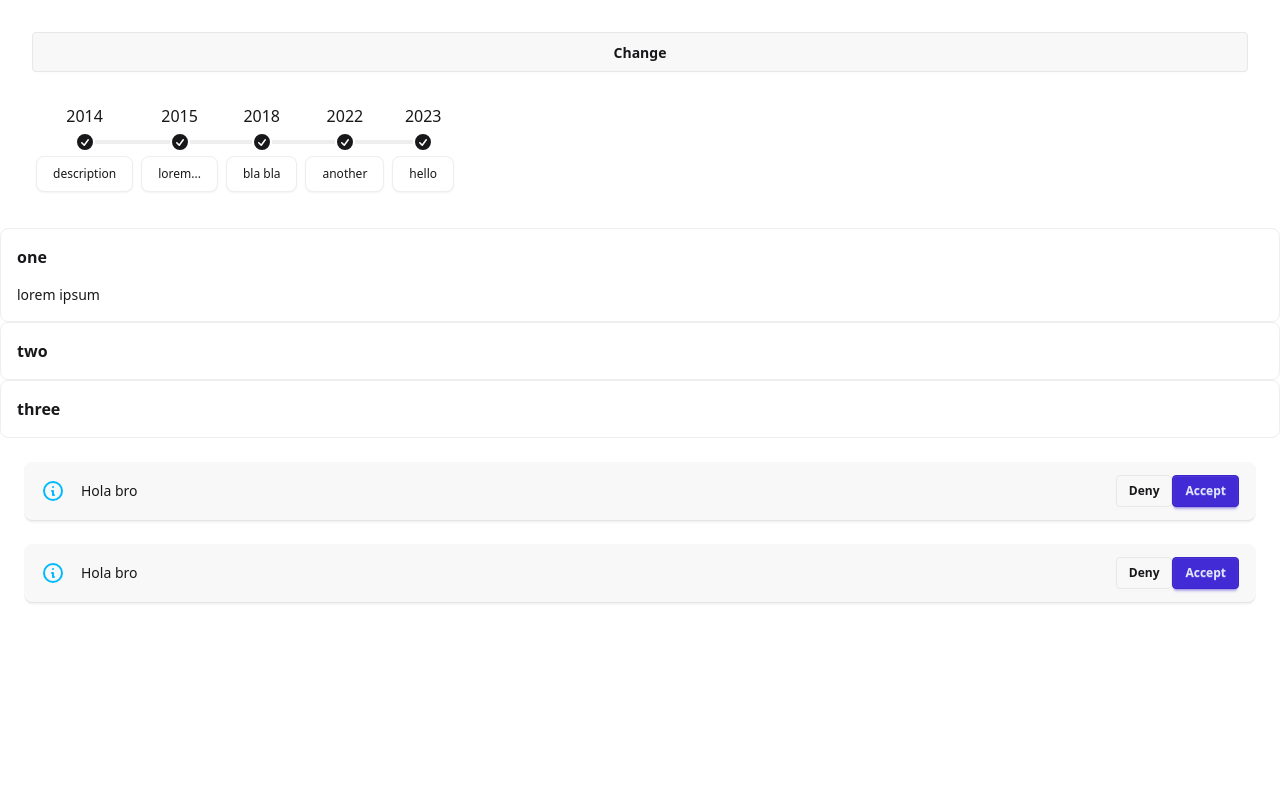
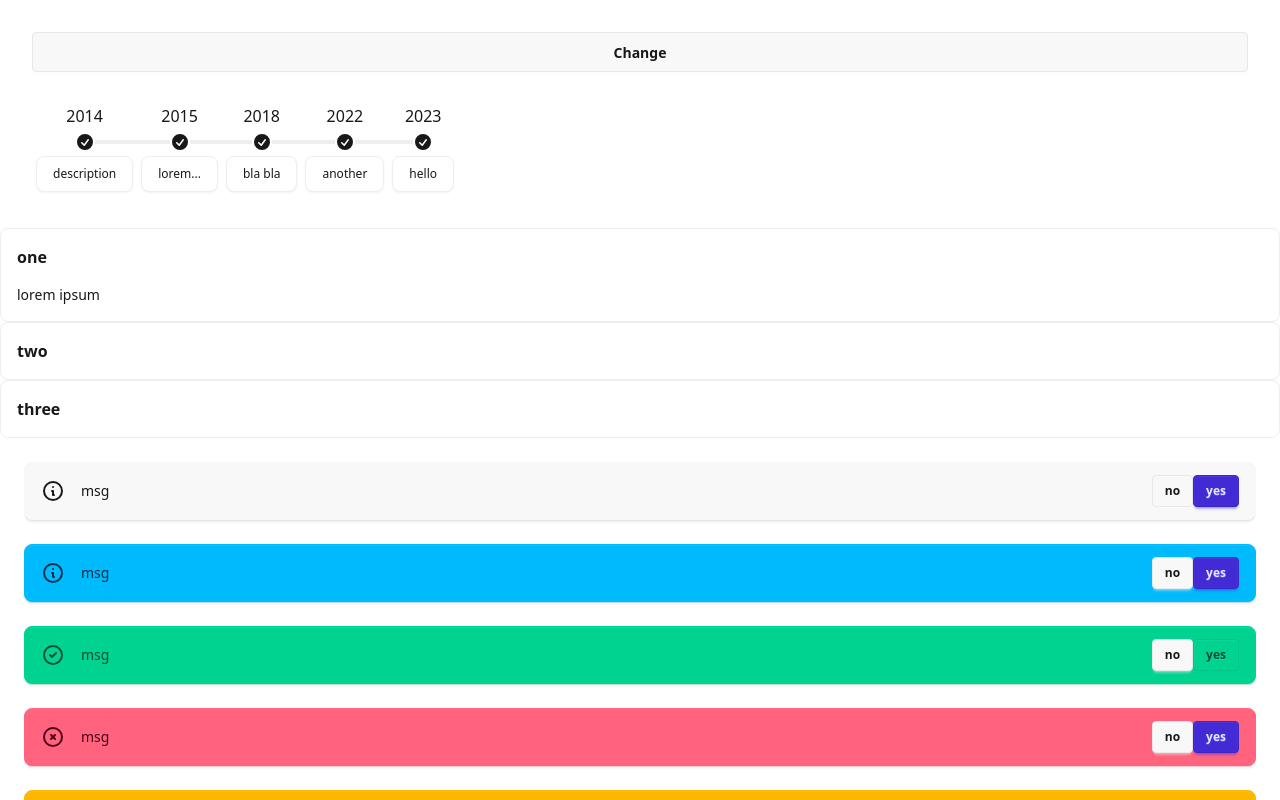
Before and after one commit to L3me05/angular-demo-1, an Angular app: page / in a window 1280 px wide. Shown: the top 800 px of the page. Built offline with nearby package versions, Linux system fonts and the light colour scheme.

Commit message:
fix: change logic on variant-icon components

```diff
--- a/src/app/app.ts
+++ b/src/app/app.ts
@@ -36,14 +36,30 @@ import {Alert} from './shared/components/alert';
 
 <!--        Alert-->
     <div class="flex flex-col p-6 gap-6">
+      <app-alert>msg</app-alert>
+      <app-alert variant="info">msg</app-alert>
+      <app-alert variant="success">msg</app-alert>
+      <app-alert variant="error">msg</app-alert>
       <app-alert
         (onCancel)="cancel()"
         (onConfirm)="approve()"
-      />
+        denyLabel="cancel"
+        acceptLabel="confirm"
+        variant="warning"
+      >
+        this is a message
+      </app-alert>
+
       <app-alert
         (onCancel)="cancel2()"
         (onConfirm)="approve2()"
-      />
+      >
+        <div class="flex flex-col gap-4">
+          <em>Hola </em>
+          <strong>bro</strong>
+          <input type="text" class="input input-bordered">
+        </div>
+      </app-alert>
     </div>
 
 
--- a/src/app/shared/components/alert.ts
+++ b/src/app/shared/components/alert.ts
@@ -1,17 +1,41 @@
-import {Component, EventEmitter, Output} from '@angular/core';
+import {Component, EventEmitter, Input, Output} from '@angular/core';
+import {NgClass} from '@angular/common';
+import {info} from 'sass';
+import {VariantIcon} from './variant-icon';
 
 @Component({
   selector: 'app-alert',
-  imports: [],
+  imports: [
+    NgClass,
+    VariantIcon
+  ],
   template: `
-    <div role="alert" class="alert alert-vertical sm:alert-horizontal">
-      <svg xmlns="http://www.w3.org/2000/svg" fill="none" viewBox="0 0 24 24" class="stroke-info h-6 w-6 shrink-0">
-        <path stroke-linecap="round" stroke-linejoin="round" stroke-width="2" d="M13 16h-1v-4h-1m1-4h.01M21 12a9 9 0 11-18 0 9 9 0 0118 0z"></path>
-      </svg>
-      <span>Hola bro</span>
+    <div
+      role="alert"
+      class="alert alert-vertical sm:alert-horizontal"
+      [ngClass]="{
+      'alert-info': variant === 'info',
+      'alert-success': variant === 'success',
+      'alert-error': variant === 'error',
+      'alert-warning': variant === 'warning'
+      }"
+    >
+      <app-variant-icon [variant]="variant" />
+      <div><ng-content /></div>
       <div>
-        <button class="btn btn-sm" (click)="onCancel.emit()">Deny</button>
-        <button class="btn btn-sm btn-primary" (click)="onConfirm.emit()">Accept</button>
+        <button class="btn btn-sm" (click)="onCancel.emit()">{{ denyLabel }}</button>
+        <button
+          class="btn btn-sm btn-primary"
+          (click)="onConfirm.emit()"
+          [ngClass]="{
+            'btn-info': variant === 'info',
+            'btn-success': variant === 'success',
+            'btn-error': variant === 'error',
+            'btn-warning': variant === 'warning'
+          }"
+        >
+          {{ acceptLabel }}
+        </button>
       </div>
     </div>
   `,
@@ -20,5 +44,9 @@ import {Component, EventEmitter, Output} from '@angular/core';
 export class Alert {
   @Output() onCancel = new EventEmitter()
   @Output() onConfirm = new EventEmitter()
+  @Input() denyLabel = 'no'
+  @Input() acceptLabel = 'yes'
+  @Input() variant: 'info' | 'success' | 'error' | 'warning' | undefined;
 
+  protected readonly info = info;
 }
--- /dev/null
+++ b/src/app/shared/components/variant-icon.ts
@@ -0,0 +1,55 @@
+import {Component, Input} from '@angular/core';
+
+@Component({
+  selector: 'app-variant-icon',
+  imports: [],
+  template: `
+<!--    @switch (variant) {-->
+<!--      @case ('info') {-->
+<!--        <svg xmlns="http://www.w3.org/2000/svg" fill="none" viewBox="0 0 24 24" class="h-6 w-6 shrink-0 stroke-current">-->
+<!--          <path stroke-linecap="round" stroke-linejoin="round" stroke-width="2" d="M13 16h-1v-4h-1m1-4h.01M21 12a9 9 0 11-18 0 9 9 0 0118 0z"></path>-->
+<!--        </svg>-->
+<!--      }-->
+<!--      @case ('success') {-->
+<!--        <svg xmlns="http://www.w3.org/2000/svg" class="h-6 w-6 shrink-0 stroke-current" fill="none" viewBox="0 0 24 24">-->
+<!--          <path stroke-linecap="round" stroke-linejoin="round" stroke-width="2" d="M9 12l2 2 4-4m6 2a9 9 0 11-18 0 9 9 0 0118 0z" />-->
+<!--        </svg>-->
+<!--      }-->
+<!--      @case ('error') {-->
+<!--        <svg xmlns="http://www.w3.org/2000/svg" class="h-6 w-6 shrink-0 stroke-current" fill="none" viewBox="0 0 24 24">-->
+<!--          <path stroke-linecap="round" stroke-linejoin="round" stroke-width="2" d="M10 14l2-2m0 0l2-2m-2 2l-2-2m2 2l2 2m7-2a9 9 0 11-18 0 9 9 0 0118 0z" />-->
+<!--        </svg>-->
+<!--      }-->
+<!--      @case ('warning') {-->
+<!--        <svg xmlns="http://www.w3.org/2000/svg" class="h-6 w-6 shrink-0 stroke-current" fill="none" viewBox="0 0 24 24">-->
+<!--          <path stroke-linecap="round" stroke-linejoin="round" stroke-width="2" d="M12 9v2m0 4h.01m-6.938 4h13.856c1.54 0 2.502-1.667 1.732-3L13.732 4c-.77-1.333-2.694-1.333-3.464 0L3.34 16c-.77 1.333.192 3 1.732 3z" />-->
+<!--        </svg>-->
+<!--      }-->
+<!--      @default {-->
+<!--        <svg xmlns="http://www.w3.org/2000/svg" fill="none" viewBox="0 0 24 24" class="h-6 w-6 shrink-0 stroke-current">-->
+<!--          <path stroke-linecap="round" stroke-linejoin="round" stroke-width="2" d="M13 16h-1v-4h-1m1-4h.01M21 12a9 9 0 11-18 0 9 9 0 0118 0z"></path>-->
+<!--        </svg>-->
+<!--      }-->
+<!--    }-->
+
+        <svg xmlns="http://www.w3.org/2000/svg" fill="none" viewBox="0 0 24 24" class="h-6 w-6 shrink-0 stroke-current">
+          <path stroke-linecap="round" stroke-linejoin="round" stroke-width="2"
+                [attr.d]="icons[variant || 'info']">
+          </path>
+        </svg>
+
+  `,
+  styles: ``
+})
+export class VariantIcon {
+  @Input() variant: 'info' | 'success' | 'error' | 'warning' | undefined;
+  icons = {
+    info : 'M13 16h-1v-4h-1m1-4h.01M21 12a9 9 0 11-18 0 9 9 0 0118 0z',
+    success : 'M9 12l2 2 4-4m6 2a9 9 0 11-18 0 9 9 0 0118 0z',
+    error : 'M10 14l2-2m0 0l2-2m-2 2l-2-2m2 2l2 2m7-2a9 9 0 11-18 0 9 9 0 0118 0z',
+    warning : 'M12 9v2m0 4h.01m-6.938 4h13.856c1.54 0 2.502-1.667 1.732-3L13.732 4c-.77-1.333-2.694-1.333-3.464 0L3.34 16c-.77 1.333.192 3 1.732 3z'
+
+
+  }
+
+}
```
